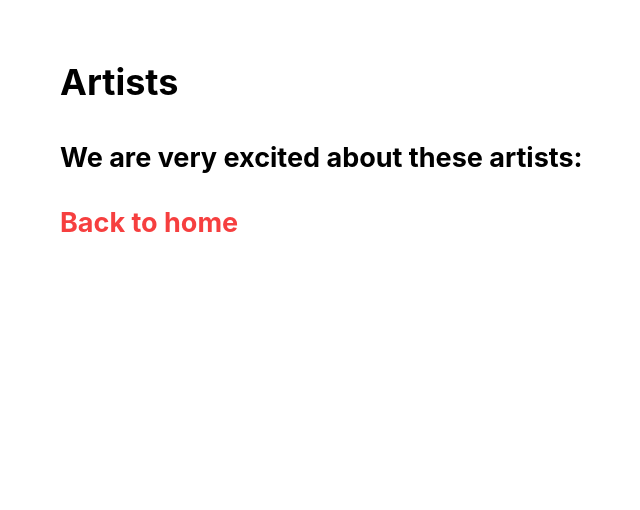
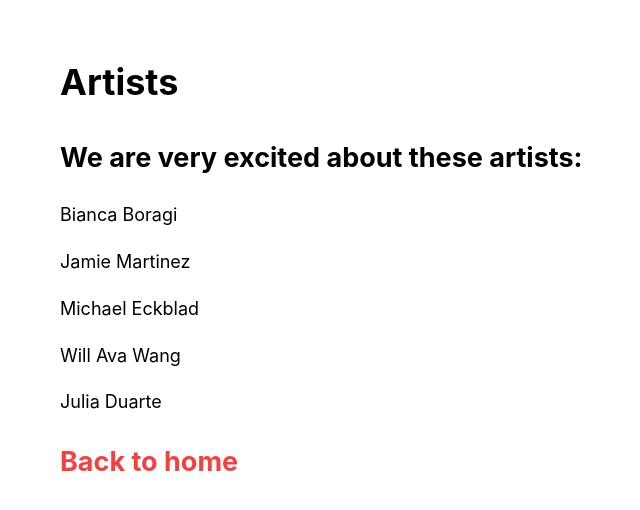
Before and after one commit to adamaslan/zxy3, a Next.js app: page /posts/artists in a window 1280 px wide. Shown: the top 510 px of the page, without its empty margins (274-914 px from the left). Built offline with nearby package versions, Linux system fonts and the light colour scheme.

Commit message:
Update artists.js

```diff
--- a/pages/posts/artists.js
+++ b/pages/posts/artists.js
@@ -11,7 +11,11 @@ export default function PastShows() {
         </Head>
         <h1>Artists</h1>
         <h2>We are very excited about these artists:</h2>
-
+<p>  Bianca Boragi </p>
+   <p> Jamie Martinez </p>
+    <p> Michael Eckblad </p>
+    <p>Will Ava Wang</p>
+    <p>Julia Duarte </p>
         <h2>
           <Link href="/">
             <a>Back to home</a>
```
